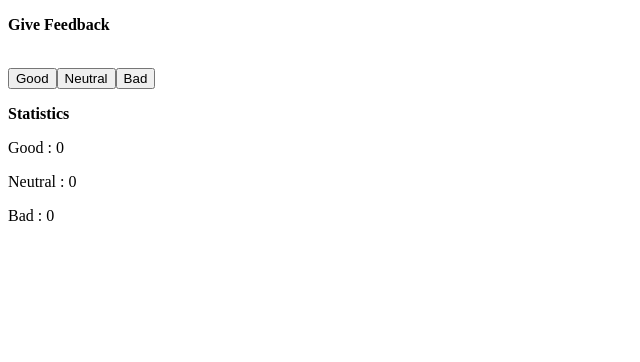
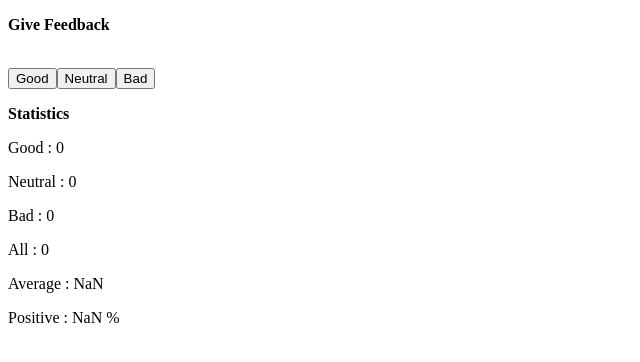
Before and after one commit to nimbly-dev/fso-part01, a React (Vite) app in the folder unicafe/: page / in a window 1280 px wide. Shown: the top 362 px of the page, without its empty margins (0-640 px from the left). Built offline with nearby package versions, Linux system fonts and the light colour scheme.

Commit message:
1.7: unicafe step2

```diff
--- a/unicafe/src/App.jsx
+++ b/unicafe/src/App.jsx
@@ -1,4 +1,4 @@
-/* eslint-disable no-unused-vars */
+ /* eslint-disable no-unused-vars */
 import { useState } from 'react'
 import Button from './components/Button'
 import Stat from './components/Stat'
@@ -15,11 +15,23 @@ function App() {
   }
 
   const handleNeutralClick = ()=>{
-    setGood(neutral + 1)
+    setNeutral(neutral + 1)
   }
 
   const handleBadClick = ()=>{
-    setGood(bad + 1)
+    setBad(bad + 1)
+  }
+
+  const getTotal = ()=>{
+    return good + neutral + bad
+  }
+
+  const getAverage = ()=>{
+    return (good - bad)/(good + neutral +bad)
+  }
+
+  const getPositiveFeedback = ()=>{
+    return (good / (good + neutral + bad)) * 100
   }
 
   return (
@@ -34,6 +46,9 @@ function App() {
       <Stat count={good} label={'Good'}/>
       <Stat count={neutral} label={'Neutral'}/>
       <Stat count={bad} label={'Bad'}/>
+      <Stat count={getTotal()} label={('All')}/>
+      <Stat count={getAverage()} label={'Average'}/>
+      <Stat count={getPositiveFeedback()} label={'Positive'} appendToEndOfLine={'%'}/>
     </>
   )
 }
--- a/unicafe/src/components/Stat.jsx
+++ b/unicafe/src/components/Stat.jsx
@@ -1,12 +1,19 @@
 /* eslint-disable react/prop-types */
 
 
-const Stat = ({label,count})=>{
-    return(
-        <>
-            <p>{label} : {count} </p>
-        </>
-    )
+const Stat = ({label,count, appendToEndOfLine})=>{
+    if(appendToEndOfLine)
+        return(
+            <>
+                <p>{label} : {count} {appendToEndOfLine}</p>
+            </>
+        )
+    else
+        return(
+            <>
+                <p>{label} : {count} </p>
+            </>
+        )
 }
 
 export default Stat;
```
